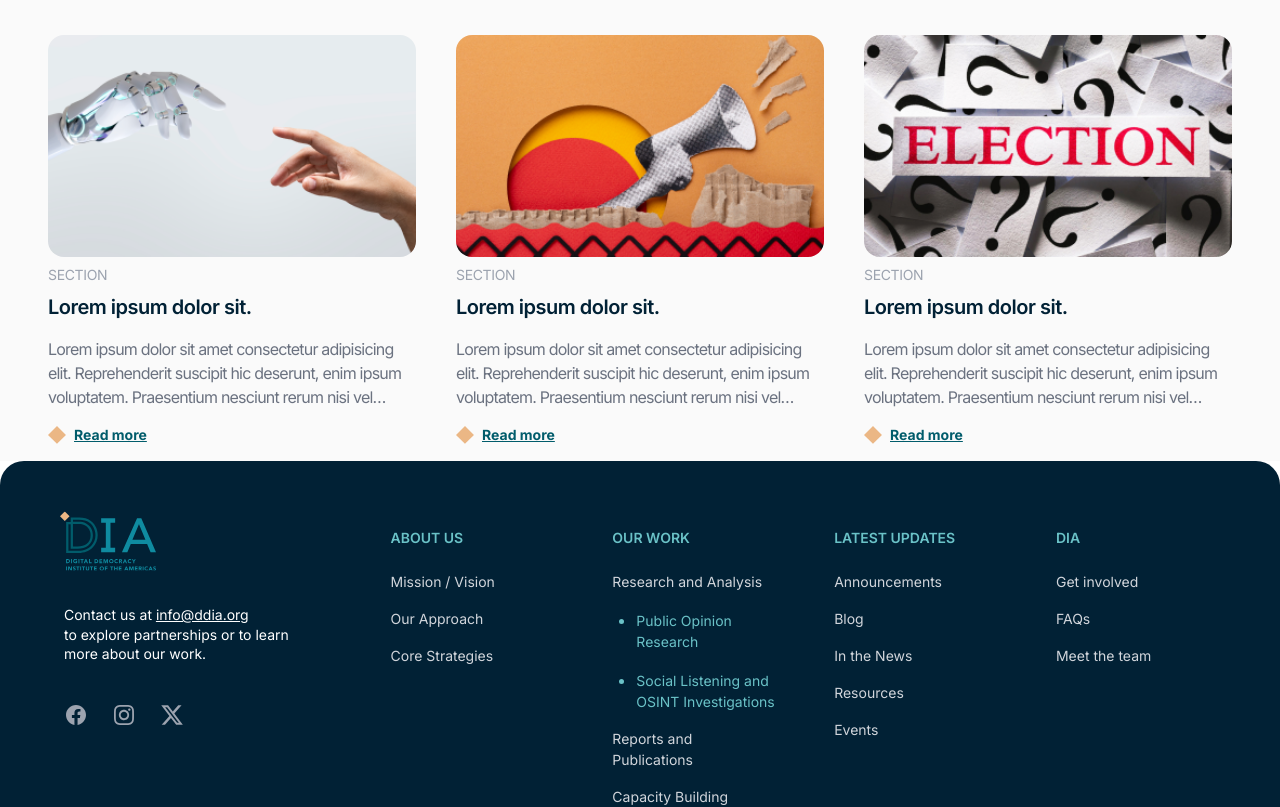
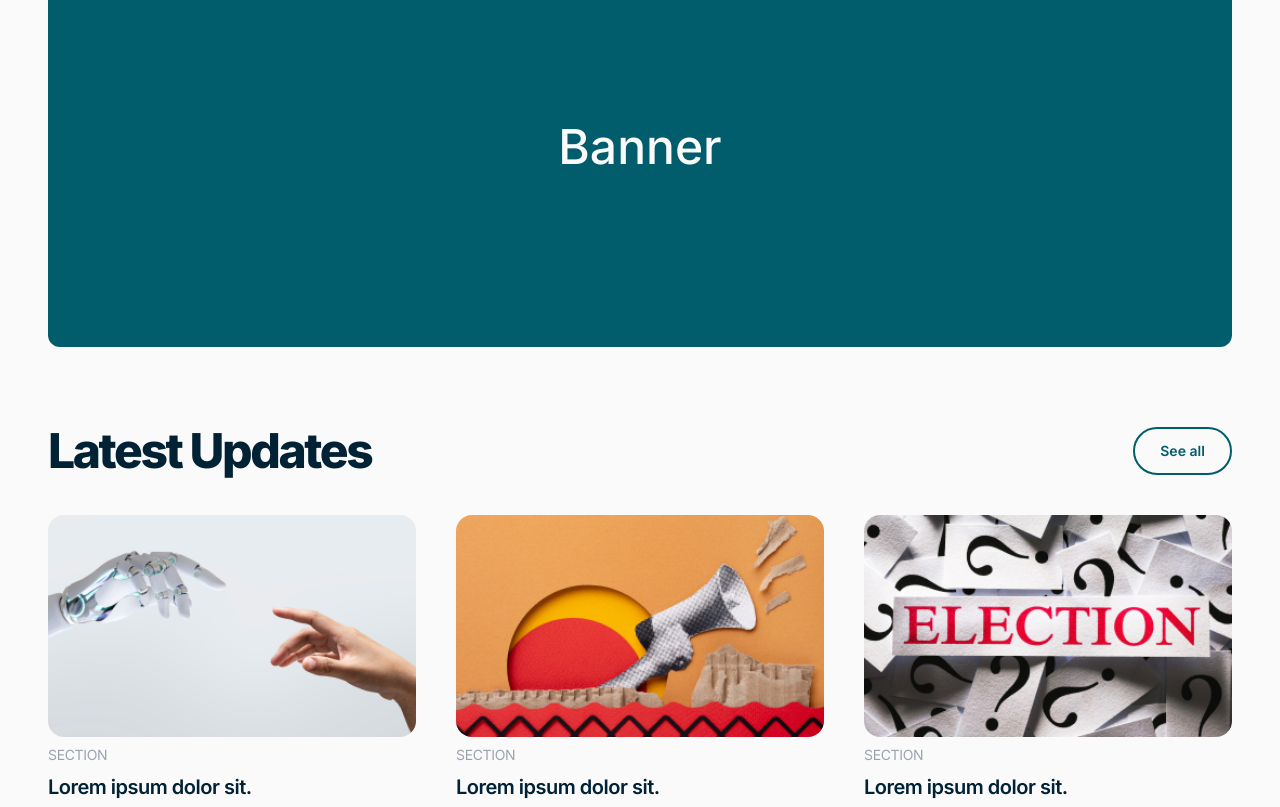
Before and after one commit to lexz451/ddia-web, a Next.js app: page /faq in a window 1280 px wide. Shown: the part 1165-1972 px from the top of the page. Built offline with nearby package versions, Linux system fonts and the light colour scheme.

Commit message:
feat: banner

```diff
--- a/src/app/faq/page.tsx
+++ b/src/app/faq/page.tsx
@@ -43,7 +43,13 @@ export default function FAQ() {
         </div>
       </section>
 
-      <section className="px-12">
+      <section className="bg-design-green flex rounded-xl h-[50vh] mx-12">
+        <h1 className="text-design-light block text-5xl font-medium m-auto">
+          Banner
+        </h1>
+      </section>
+
+      <section className="px-12 my-20">
         <LatestUpdates />
       </section>
     </main>
```
